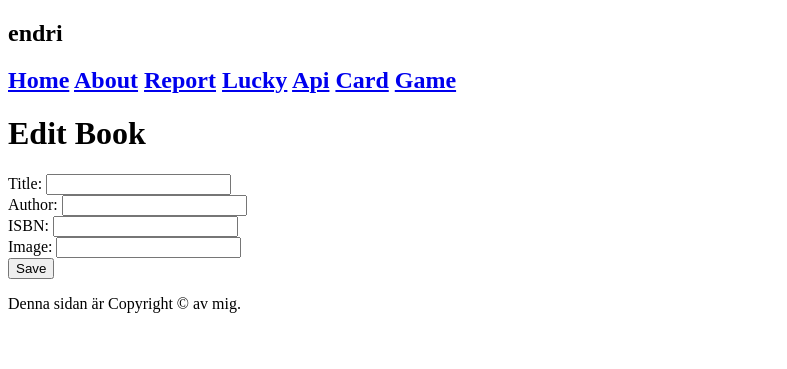
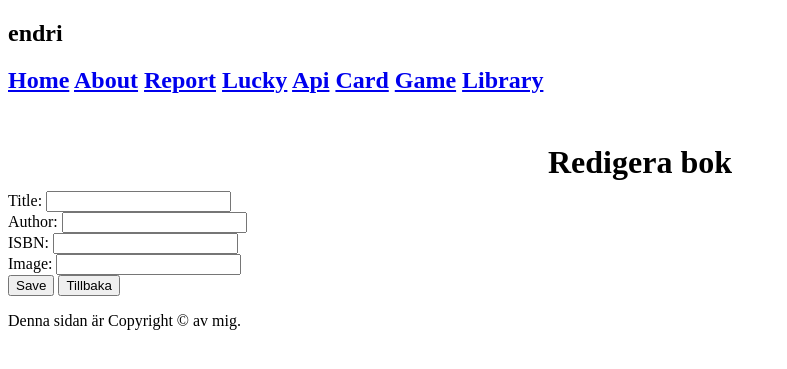
Before and after one commit to endriih/report, a Symfony app: template templates/library/edit.html.twig in a window 1280 px wide. Shown: the top 369 px of the page, without its empty margins (0-787 px from the left). Run offline with Twig, Linux system fonts and the light colour scheme; the template is opened without the code that fills it, so the values that code supplies are empty; some libraries are stand-ins or nearby versions.

Commit message:
Ändrat design och lagt till knappar

```diff
--- a/src/Controller/LibraryController.php
+++ b/src/Controller/LibraryController.php
@@ -48,7 +48,9 @@ class LibraryController extends AbstractController
         $entityManager->persist($book);
         $entityManager->flush();
 
-        return $this->redirectToRoute('library');
+        $bookId = $book->getId();
+
+        return $this->redirectToRoute('read', ['id' => $bookId]);
     }
 
     #[Route('/read/{id}', name: 'read')]
--- a/templates/base.html.twig
+++ b/templates/base.html.twig
@@ -27,6 +27,7 @@
                 <a href="{{ path('api') }}">Api</a>
                 <a href="{{ path('card') }}">Card</a>
                 <a href="{{ path('game') }}">Game</a>
+                 <a href="{{ path('library') }}">Library</a>
             </div>
         </nav>
         {% block body %}{% endblock %}
--- a/templates/library/create-form.html.twig
+++ b/templates/library/create-form.html.twig
@@ -2,7 +2,7 @@
 
 {% block body %}
 <div style="margin: 50px;">
-    <h1 style="text-align: center;">Skapa bok</h1>
+    <h1 style="text-align: center; margin-bottom: 10px;">Skapa bok</h1>
     <form method="POST" action="{{ path('book_submit') }}" class="book-form">
         <label for="title">Title:</label>
         <input type="text" id="title" name="title" required>
@@ -16,7 +16,8 @@
         <label for="image">Image:</label>
         <input type="text" id="image" name="image" required>
 
-        <button type="submit">Create</button>
+        <button class="button" type="submit">Create</button>
+        <button class="button" onclick="window.location.href = '{{ path('library') }}'">Tillbaka</button>
     </form>
 </div>
 {% endblock %}
--- a/templates/library/edit.html.twig
+++ b/templates/library/edit.html.twig
@@ -1,9 +1,10 @@
 {% extends 'base.html.twig' %}
 
 {% block body %}
-    <h1>Edit Book</h1>
+<div style="margin-top: 50px;">
+    <h1 style="text-align: center; margin-bottom: 10px;">Redigera bok</h1>
 
-    <form method="POST" action="{{ path('book_edit_by_id', {'id': book.id}) }}">
+    <form method="POST" action="{{ path('book_edit_by_id', {'id': book.id}) }}" class="book-form">
         <label for="title">Title:</label>
         <input type="text" id="title" name="title" value="{{ book.title }}" required><br>
 
@@ -17,5 +18,7 @@
         <input type="text" id="image" name="image" value="{{ book.image }}" required><br>
 
         <button type="submit">Save</button>
+        <button class="button" onclick="window.location.href = '{{ path('library') }}'">Tillbaka</button>
     </form>
+</div>
 {% endblock %}
--- a/templates/library/index.html.twig
+++ b/templates/library/index.html.twig
@@ -10,7 +10,6 @@
                 <th>Title</th>
                 <th>Author</th>
                 <th>ISBN</th>
-                <th>Image</th>
                 <th></th>
                 <th></th>
             </tr>
@@ -21,9 +20,8 @@
                     <td><a class="link" href="{{ path('read', {'id': book.id}) }}">{{ book.title }}</a></td>
                     <td>{{ book.name }}</td>
                     <td>{{ book.isbn }}</td>
-                    <td>{{ book.image }}</td>
-                    <td><a href="{{ path('book_edit_by_id', {'id': book.id}) }}">Redigera</a></td>
-                    <td><a href="{{ path('book_delete_by_id', {'id': book.id}) }}">Radera</a></td>
+                    <td><a class="link" href="{{ path('book_edit_by_id', {'id': book.id}) }}">Redigera</a></td>
+                    <td><a class="link" href="{{ path('book_delete_by_id', {'id': book.id}) }}">Radera</a></td>
                 </tr>
             {% endfor %}
         </tbody>
```
Also changed, not shown: assets/styles/app.css (+45 -4 lines), templates/library/read.html.twig (+15 -4 lines), public/build/app.css, var/data.db, 1 other file.
